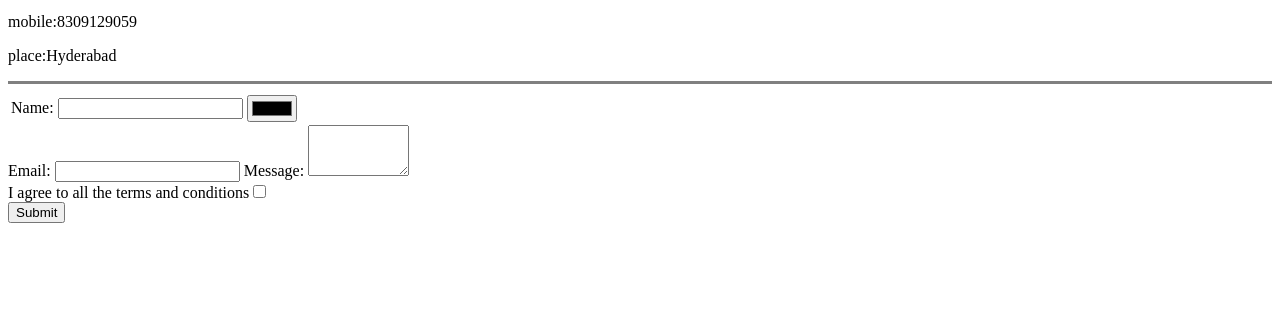
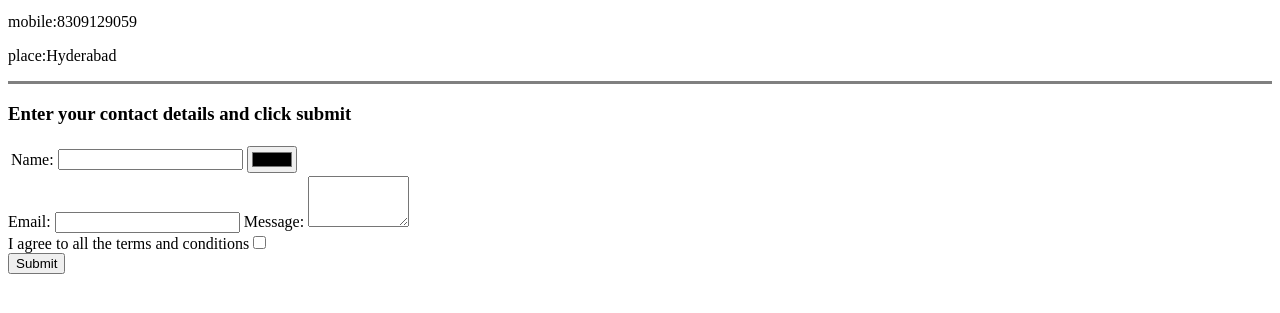
Before and after one commit to sunny959493/cv, a plain HTML site: page contact-me.html in a window 1280 px wide. Shown: the part 101-414 px from the top of the page. Drawn offline with Linux system fonts and the light colour scheme.

Commit message:
Update contact-me.html

```diff
--- a/contact-me.html
+++ b/contact-me.html
@@ -10,6 +10,7 @@
         <p>mobile:8309129059</p>
         <p>place:Hyderabad</p>
         <hr size="3" noshade>
+        <h3>Enter your contact details and click submit</h3>
         <form action="mailto:vsunnihithreddy@gmail.com" method="post" enctype="text/plain">
             <table>
                 <tr>
```
